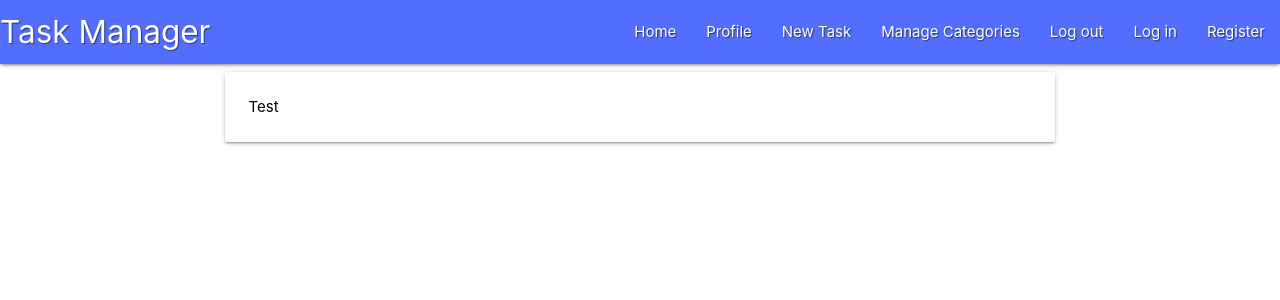
After one commit to mmmangooo/flask-task-manager-CI, a Flask app: page /register in a window 1280 px wide. The commit adds this page. Shown: the top 300 px of the page. Run offline with Flask 2, Linux system fonts and the light colour scheme; some libraries are stand-ins or nearby versions.

Commit message:
Setup template and code for register.html

```diff
--- a/app.py
+++ b/app.py
@@ -4,6 +4,7 @@ from flask import (
     redirect, request, session, url_for)
 from flask_pymongo import PyMongo
 from bson.objectid import ObjectId
+from werkzeug.security import generate_password_hash, check_password_hash
 if os.path.exists("env.py"):
     import env
 
@@ -26,6 +27,11 @@ def get_tasks():
     return render_template("tasks.html", tasks = tasks)
 
 
+@app.route("/register", methods=["GET", "POST"])
+def register():
+    return render_template("register.html")
+
+
 if __name__ == "__main__":
     app.run(host=os.environ.get("IP"),
             port=int(os.environ.get("PORT")),
--- a/templates/base.html
+++ b/templates/base.html
@@ -37,7 +37,7 @@
                             <a href="#">Log in</a>
                         </li>
                          <li>
-                            <a href="#">Register</a>
+                            <a href="{{ url_for('register') }}">Register</a>
                         </li>
 
                     </ul>
@@ -66,7 +66,7 @@
                             <a href="#">Log in</a>
                         </li>
                          <li>
-                            <a href="#">Register</a>
+                            <a href="{{ url_for('register') }}">Register</a>
                         </li>
             </ul>
 
--- /dev/null
+++ b/templates/register.html
@@ -0,0 +1,11 @@
+{% extends "base.html" %}
+{% block content %}
+  <div class="row">
+    <form class="col s12 m8 offset-m2">
+      <div class="card-panel">
+        <span class="black-text">Test
+        </span>
+      </div>
+    </form>
+  </div>
+{% endblock %}
```
